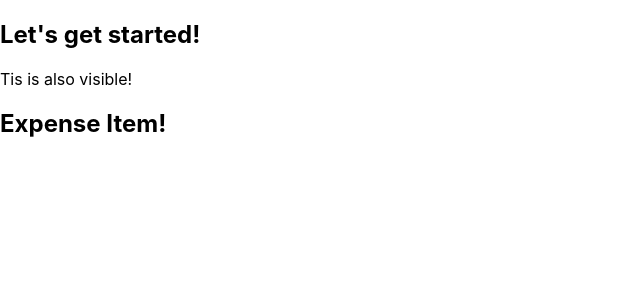
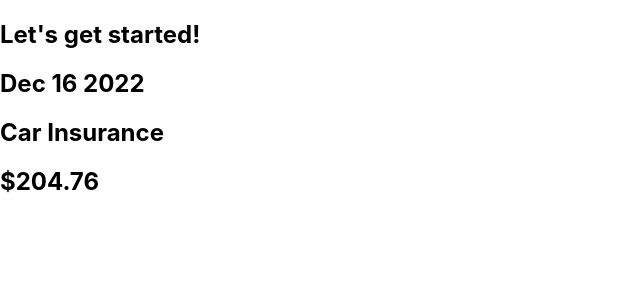
Before and after one commit to yoojh9/udemy-course-react, a JavaScript app in the folder react-component-guide/: page / in a window 1280 px wide. Shown: the top 300 px of the page, without its empty margins (0-640 px from the left). Built offline with nearby package versions, Linux system fonts and the light colour scheme; the HTML template or start-up script is replaced by a standard one.

Commit message:
더 복잡한 JSX 작성

```diff
--- a/react-component-guide/src/App.js
+++ b/react-component-guide/src/App.js
@@ -4,7 +4,6 @@ function App() {
   return (
     <div>
       <h2>Let's get started!</h2>
-      <p>Tis is also visible!</p>
       <ExpenseItem/>
     </div>
   );
--- a/react-component-guide/src/components/ExpenseItem.js
+++ b/react-component-guide/src/components/ExpenseItem.js
@@ -1,5 +1,17 @@
 function ExpenseItem() {
-    return <h2>Expense Item!</h2>
+    return (
+        <div>
+            <div>
+                <h2>Dec 16 2022</h2>
+            </div>
+            <div>
+                <h2>Car Insurance</h2>
+            </div>
+            <div>
+                <h2>$204.76</h2>
+            </div>
+        </div>
+    );
 }
 
 export default ExpenseItem;
```
Also changed, not shown: 1 other file (tests, documents, lock files or other folders).
